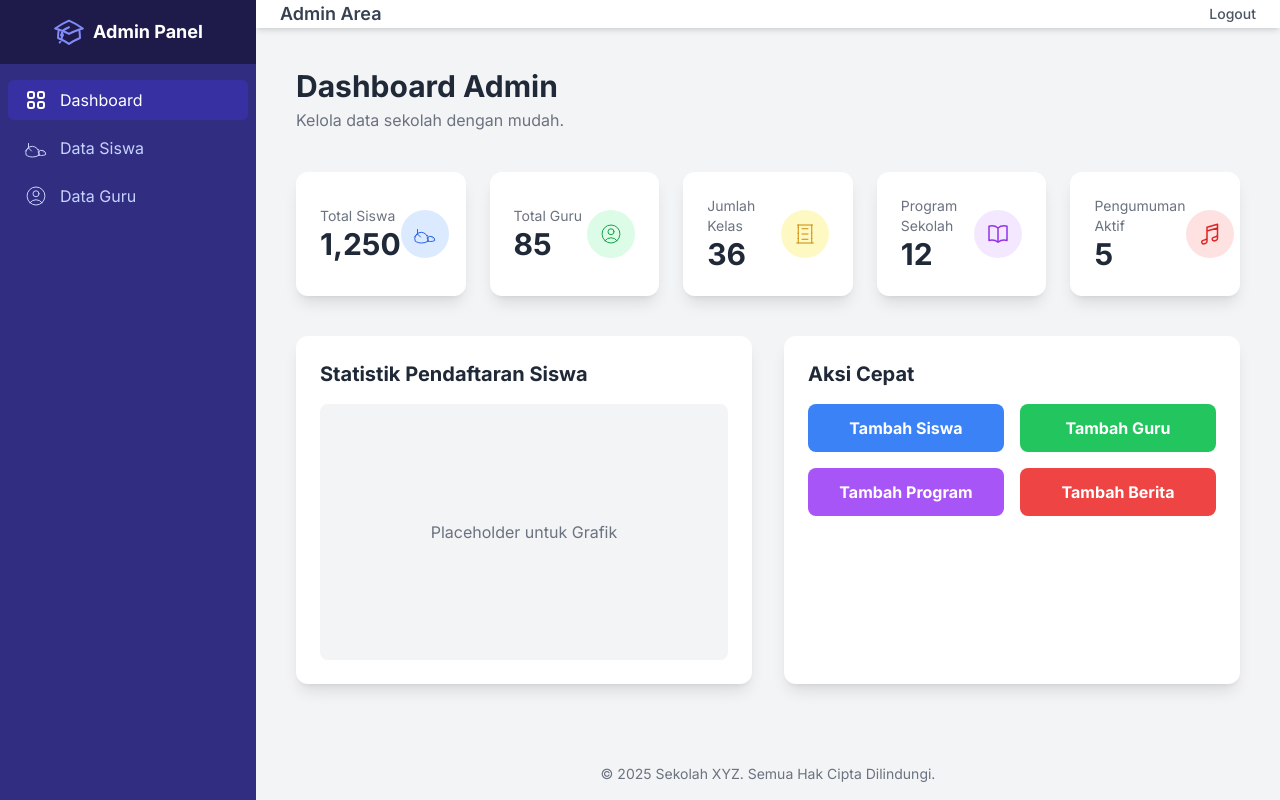
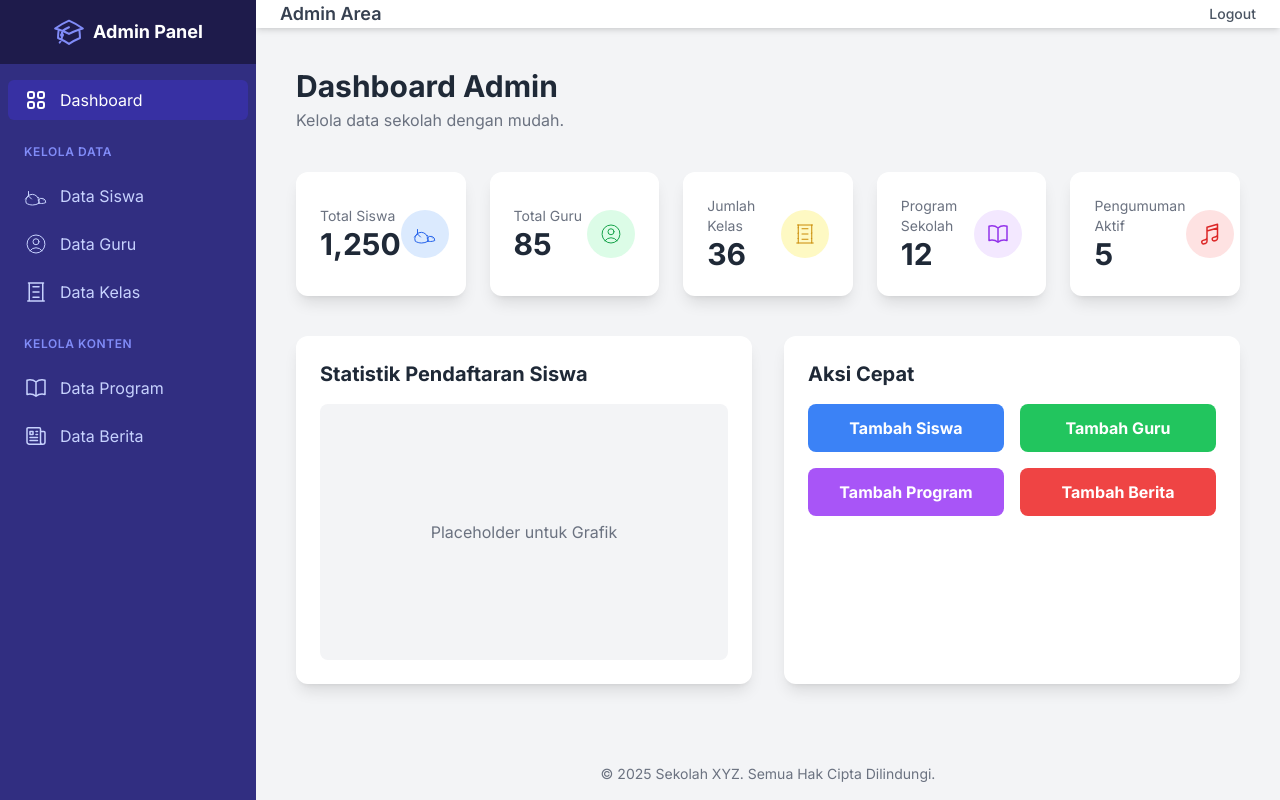
Before and after one commit to juju170/upgacc, a plain HTML site: page admin/dashboard_admin.html in a window 1280 px wide. Drawn offline with nearby package versions, Linux system fonts and the light colour scheme.

Commit message:
Update dashboard_admin.html

```diff
--- a/admin/dashboard_admin.html
+++ b/admin/dashboard_admin.html
@@ -28,20 +28,33 @@
                 <svg class="h-8 w-8 text-indigo-400" xmlns="http://www.w3.org/2000/svg" fill="none" viewBox="0 0 24 24" stroke-width="1.5" stroke="currentColor"><path stroke-linecap="round" stroke-linejoin="round" d="M4.26 10.147a60.438 60.438 0 00-.491 6.347A48.627 48.627 0 0112 20.904a48.627 48.627 0 018.232-4.41 60.46 60.46 0 00-.491-6.347m-15.482 0a50.57 50.57 0 00-2.658-.813A59.906 59.906 0 0112 3.493a59.903 59.903 0 0110.399 5.84c-.896.248-1.783.52-2.658.814m-15.482 0A50.697 50.697 0 0112 13.489a50.702 50.702 0 017.74-3.342M6.75 15a.75.75 0 100-1.5.75.75 0 000 1.5Zm0 0v-3.675A55.378 55.378 0 0112 8.443m-7.007 11.55A5.981 5.981 0 006.75 15.75v-1.5" /></svg>
                 <span class="ml-2 font-bold text-lg">Admin Panel</span>
             </div>
-            <nav class="flex-1 px-2 py-4 space-y-2">
-                <a href="#" class="flex items-center px-4 py-2 bg-indigo-800 text-white rounded-md">
+            <nav class="flex-1 px-2 py-4 space-y-2 overflow-y-auto">
+    <a href="./dashboard_admin.html" class="flex items-center px-4 py-2 bg-indigo-800 text-white rounded-md">
         <svg class="h-6 w-6" xmlns="http://www.w3.org/2000/svg" fill="none" viewBox="0 0 24 24" stroke="currentColor"><path stroke-linecap="round" stroke-linejoin="round" stroke-width="2" d="M4 6a2 2 0 012-2h2a2 2 0 012 2v2a2 2 0 01-2 2H6a2 2 0 01-2-2V6zM14 6a2 2 0 012-2h2a2 2 0 012 2v2a2 2 0 01-2 2h-2a2 2 0 01-2-2V6zM4 16a2 2 0 012-2h2a2 2 0 012 2v2a2 2 0 01-2 2H6a2 2 0 01-2-2v-2zM14 16a2 2 0 012-2h2a2 2 0 012 2v2a2 2 0 01-2 2h-2a2 2 0 01-2-2v-2z"/></svg>
         <span class="ml-3">Dashboard</span>
     </a>
-                <a href="#" class="flex items-center px-4 py-2 text-indigo-200 hover:bg-indigo-700 rounded-md">
+    <p class="px-4 pt-4 pb-2 text-xs font-semibold text-indigo-400 uppercase tracking-wider">Kelola Data</p>
+    <a href="./data_siswa.html" class="flex items-center px-4 py-2 text-indigo-200 hover:bg-indigo-700 rounded-md">
         <svg class="h-6 w-6" xmlns="http://www.w3.org/2000/svg" fill="none" viewBox="0 0 24 24" stroke="currentColor"><path stroke-linecap="round" stroke-linejoin="round" d="M15 19.128a9.38 9.38 0 002.625.372 9.337 9.337 0 004.121-.952 4.125 4.125 0 00-7.533-2.493M15 19.128v-.003c0-1.113-.285-2.16-.786-3.07M15 19.128v.106A12.318 12.318 0 018.624 21c-2.331 0-4.512-.645-6.374-1.766l-.001-.109a6.375 6.375 0 0111.964-4.69c.125-.314.25-.627.375-.935m4.375 2.375v.003l.01.01m8.242 0l-.01-.01M15 19.128L15 15.07M4.5 7.5L4.5 12m0 0l3 3m-3-3l-3 3" /></svg>
         <span class="ml-3">Data Siswa</span>
     </a>
-                <a href="#" class="flex items-center px-4 py-2 text-indigo-200 hover:bg-indigo-700 rounded-md">
+    <a href="./data_guru.html" class="flex items-center px-4 py-2 text-indigo-200 hover:bg-indigo-700 rounded-md">
         <svg class="h-6 w-6" xmlns="http://www.w3.org/2000/svg" fill="none" viewBox="0 0 24 24" stroke="currentColor"><path stroke-linecap="round" stroke-linejoin="round" d="M17.982 18.725A7.488 7.488 0 0012 15.75a7.488 7.488 0 00-5.982 2.975m11.963 0a9 9 0 10-11.963 0m11.963 0A8.966 8.966 0 0112 21a8.966 8.966 0 01-5.982-2.275M15 9.75a3 3 0 11-6 0 3 3 0 016 0z" /></svg>
         <span class="ml-3">Data Guru</span>
     </a>
-                <!-- Add other links similarly -->
+    <a href="./data_kelas.html" class="flex items-center px-4 py-2 text-indigo-200 hover:bg-indigo-700 rounded-md">
+        <svg class="h-6 w-6" xmlns="http://www.w3.org/2000/svg" fill="none" viewBox="0 0 24 24" stroke-width="1.5" stroke="currentColor"><path stroke-linecap="round" stroke-linejoin="round" d="M3.75 21h16.5M4.5 3h15M5.25 3v18m13.5-18v18M9 6.75h6M9 12h6m-6 5.25h6M5.25 6h.008v.008H5.25V6zm0 5.25h.008v.008H5.25v-.008zm0 5.25h.008v.008H5.25v-.008zm13.5-5.25h.008v.008h-.008v-.008zm0 5.25h.008v.008h-.008v-.008z" /></svg>
+        <span class="ml-3">Data Kelas</span>
+    </a>
+    <p class="px-4 pt-4 pb-2 text-xs font-semibold text-indigo-400 uppercase tracking-wider">Kelola Konten</p>
+    <a href="./data_program.html" class="flex items-center px-4 py-2 text-indigo-200 hover:bg-indigo-700 rounded-md">
+       <svg class="h-6 w-6" xmlns="http://www.w3.org/2000/svg" fill="none" viewBox="0 0 24 24" stroke-width="1.5" stroke="currentColor"><path stroke-linecap="round" stroke-linejoin="round" d="M12 6.042A8.967 8.967 0 006 3.75c-1.052 0-2.062.18-3 .512v14.25A8.987 8.987 0 016 18c2.305 0 4.408.867 6 2.292m0-14.25a8.966 8.966 0 016-2.292c1.052 0 2.062.18 3 .512v14.25A8.987 8.987 0 0018 18a8.967 8.967 0 00-6 2.292m0-14.25v14.25" /></svg>
+        <span class="ml-3">Data Program</span>
+    </a>
+    <a href="./data_berita.html" class="flex items-center px-4 py-2 text-indigo-200 hover:bg-indigo-700 rounded-md">
+        <svg class="h-6 w-6" xmlns="http://www.w3.org/2000/svg" fill="none" viewBox="0 0 24 24" stroke-width="1.5" stroke="currentColor"><path stroke-linecap="round" stroke-linejoin="round" d="M12 7.5h1.5m-1.5 3h1.5m-7.5 3h7.5m-7.5 3h7.5m3-9h3.375c.621 0 1.125.504 1.125 1.125V18a2.25 2.25 0 01-2.25 2.25M16.5 7.5V18a2.25 2.25 0 002.25 2.25M16.5 7.5V4.875c0-.621-.504-1.125-1.125-1.125H4.125C3.504 3.75 3 4.254 3 4.875V18a2.25 2.25 0 002.25 2.25h13.5M6 7.5h3v3H6v-3z" /></svg>
+        <span class="ml-3">Data Berita</span>
+    </a>
 </nav>
         </aside>
 
@@ -55,7 +68,7 @@
                     <span class="text-lg font-semibold text-gray-700">Admin Area</span>
                 </div>
                 <div class="flex items-center">
-                    <a href="login.html" class="text-sm font-medium text-gray-600 hover:text-red-500">Logout</a>
+                 <a href="../login.html" class="text-sm font-medium text-gray-600 hover:text-red-500">Logout</a>
                 </div>
             </header>
 
```
Lines whose indentation alone changed are shown as unchanged.
